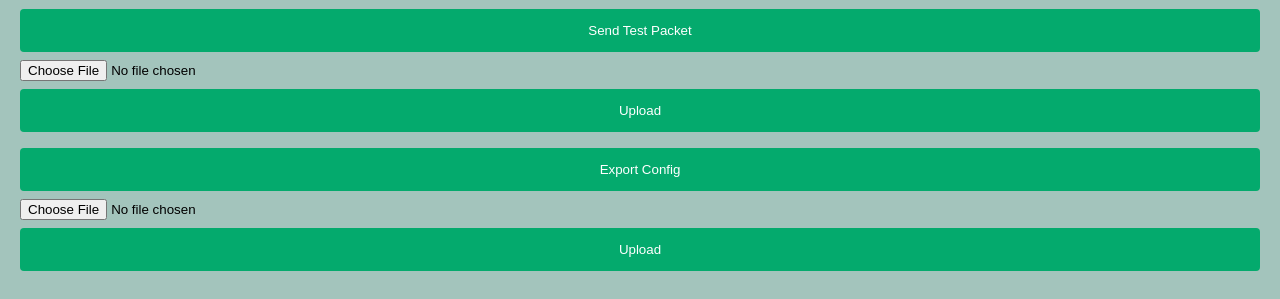
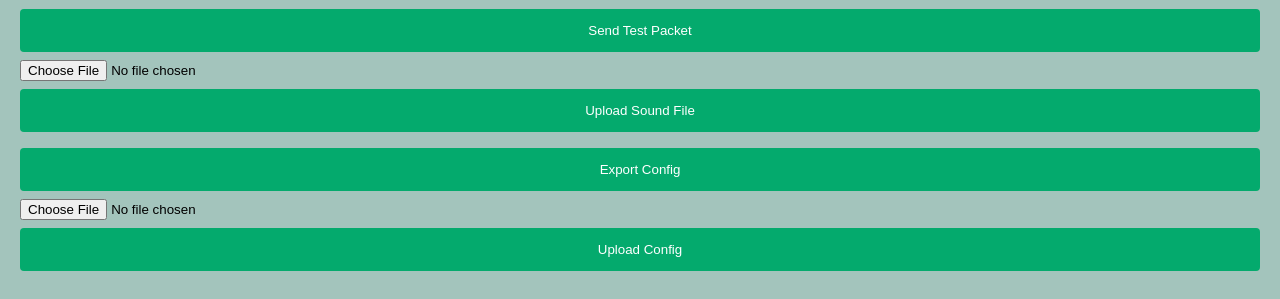
Before and after one commit to Mikey-Beep/Doorbird-Chime, a Flask app: page / in a window 1280 px wide. Shown: the part 1232-1531 px from the top of the page. Run offline with Flask 2, Linux system fonts and the light colour scheme; data that the repository does not hold is empty.

Commit message:
fix: Indicate function of upload buttons

```diff
--- a/doorbird_control_front/app/templates/index.html
+++ b/doorbird_control_front/app/templates/index.html
@@ -75,7 +75,7 @@
                         <input type="file" id="sfileupload" name="sfileupload"/>
                     </div>
                     <div>
-                        <input type="submit" value="Upload"/>
+                        <input type="submit" value="Upload Sound File"/>
                     </div>
                 </form>
             </div>
@@ -89,7 +89,7 @@
                         <input type="file" id="cfileupload" name="cfileupload"/>
                     </div>
                     <div>
-                        <input type="submit" value="Upload"/>
+                        <input type="submit" value="Upload Config"/>
                     </div>
                 </form>
             </div>
```
